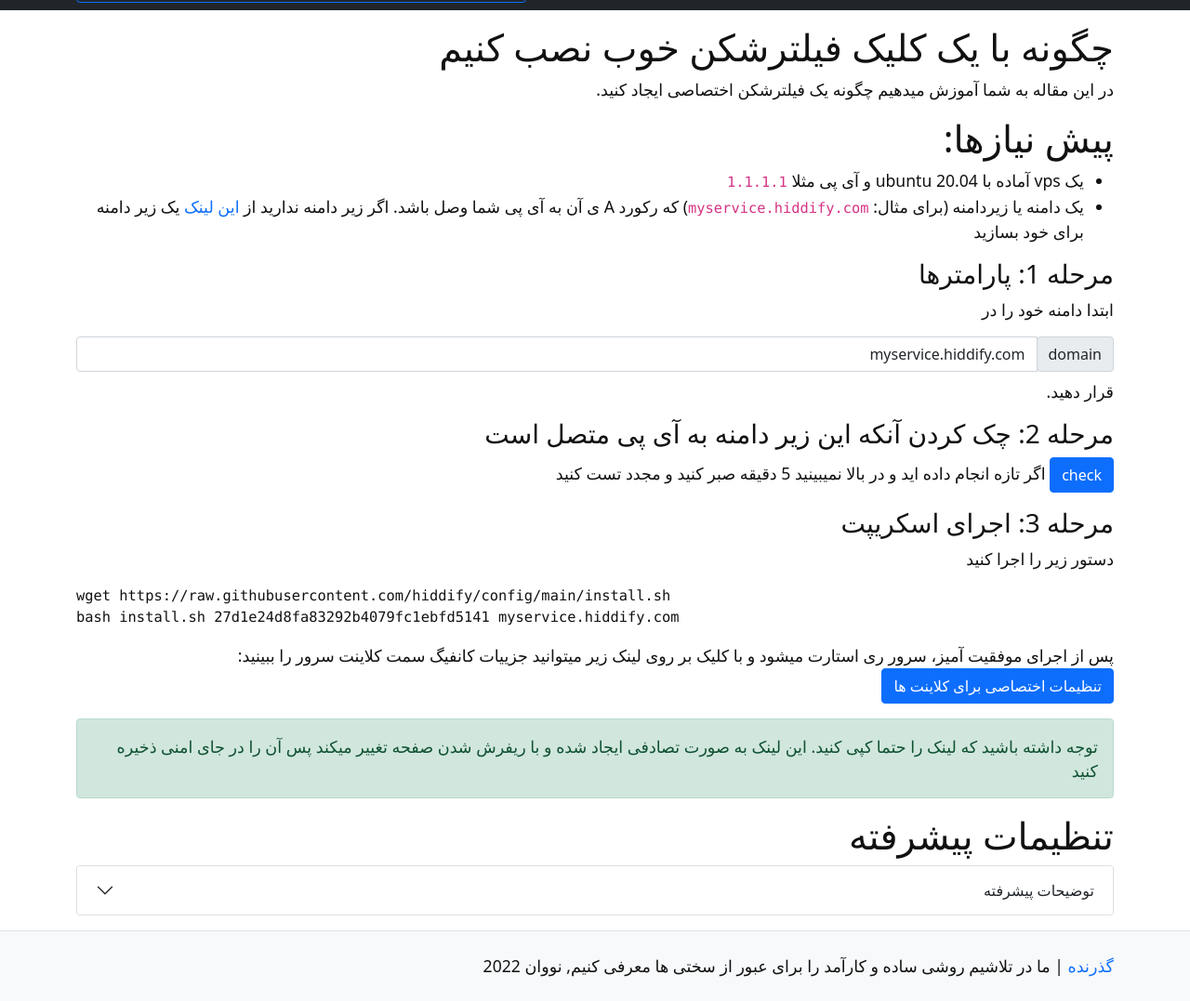
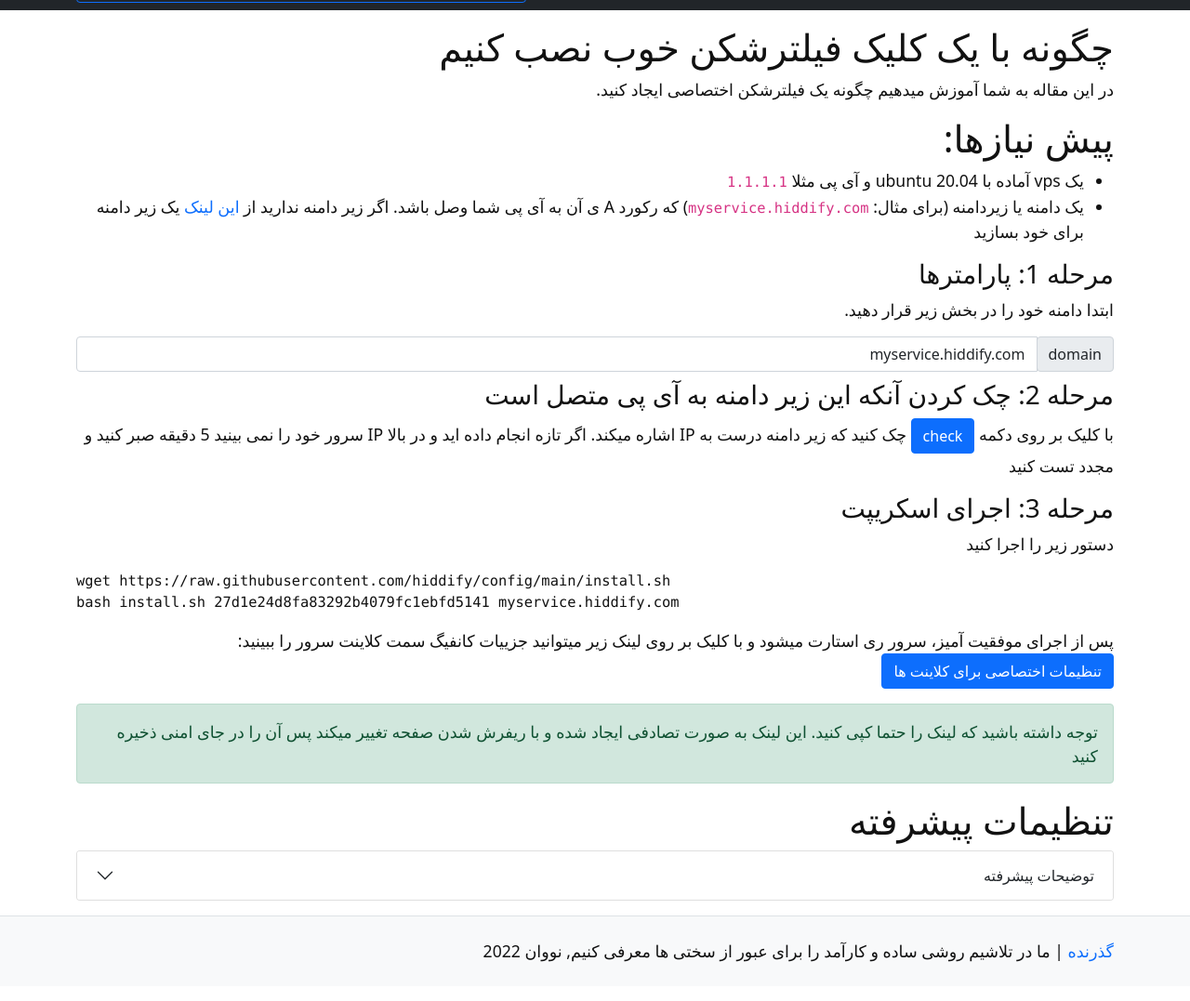
Before and after one commit to hiddify/hiddify.github.io, a Jekyll site: the page built from pages/setup-proxy-one-click.md, in a window 1280 px wide, cut to the strip 157-1234 px from the top of the page. Shown: the whole strip at 93% size. Built offline with Jekyll 4.4.1, drawn with Linux system fonts in a browser that asks for light colours.

Commit message:
Update setup-proxy-one-click.md

```diff
--- a/pages/setup-proxy-one-click.md
+++ b/pages/setup-proxy-one-click.md
@@ -14,7 +14,7 @@ nav_order: 2
 یک زیر دامنه برای خود بسازید
 
 ### مرحله 1: پارامترها
-ابتدا دامنه خود را در
+ابتدا دامنه خود را در بخش زیر قرار دهید.
 <form class="form-inline">
   <div class="input-group mb-2 mr-sm-2">
     <div class="input-group-prepend">
@@ -23,12 +23,14 @@ nav_order: 2
     <input  type="text" class="form-control" id="userdomain" placeholder="domain" value="myservice.hiddify.com" oninput="handleValueChange()">
   </div>
 </form>
-قرار دهید.
+
 
 ### مرحله 2: چک کردن آنکه این زیر دامنه به آی پی متصل است
+با کلیک بر روی دکمه
+<a href="https://mxtoolbox.com/SuperTool.aspx?action=a%3amyservice.hiddify.com&run=toolpage" class="btn btn-primary">check</a>
+چک کنید که زیر دامنه درست به IP اشاره میکند.
+اگر تازه انجام داده اید و در بالا IP سرور خود را نمی بینید 5 دقیقه صبر کنید و مجدد تست کنید
 
-<a href="https://mxtoolbox.com/SuperTool.aspx?action=a%3amyservice.hiddify.com&run=toolpage" class="btn btn-primary">check</a>
-اگر تازه انجام داده اید و در بالا نمیبینید 5 دقیقه صبر کنید و مجدد تست کنید
 
 ### مرحله 3: اجرای اسکریپت
 
```
